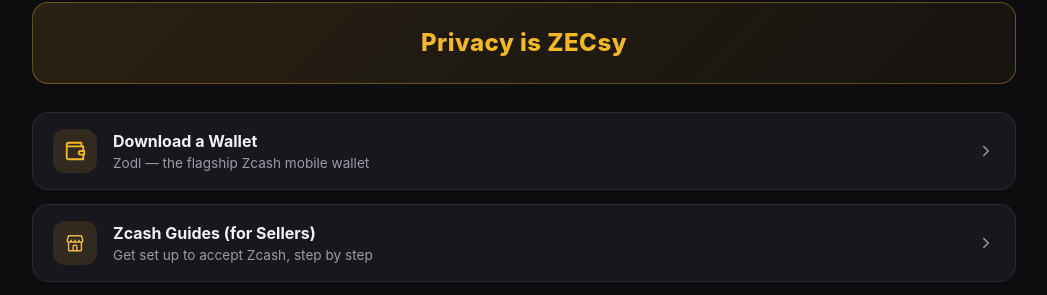
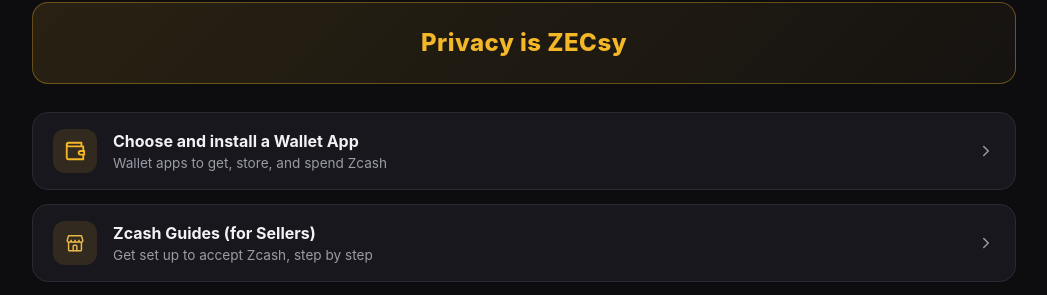
Before and after one commit to ZECsy-team/ZECsy-team.github.io, a Jekyll site: the page built from index.html, in a window 1280 px wide and 900 px high, scrolled down 2634 px. Shown: the part 129-424 px from the top of the window, without its empty margins (116-1163 px from the left). Built offline with Jekyll 4.4.1, drawn with Linux system fonts in a browser that asks for light colours.

Commit message:
More generic wallet choice.

```diff
--- a/_data/links.yml
+++ b/_data/links.yml
@@ -3,9 +3,9 @@
 # Set url to "#" and tbd: true for links that aren't live yet.
 # Set internal: true for pages on this site, so they open in the same tab.
 
-- title: "Download a Wallet"
-  subtitle: "Zodl — the flagship Zcash mobile wallet"
-  url: "https://zodl.com"
+- title: "Choose and install a Wallet App"
+  subtitle: "Wallet apps to get, store, and spend Zcash"
+  url: "https://openzcash.org/wallets/"
   icon: "wallet"
 
 - title: "Zcash Guides (for Sellers)"
```
